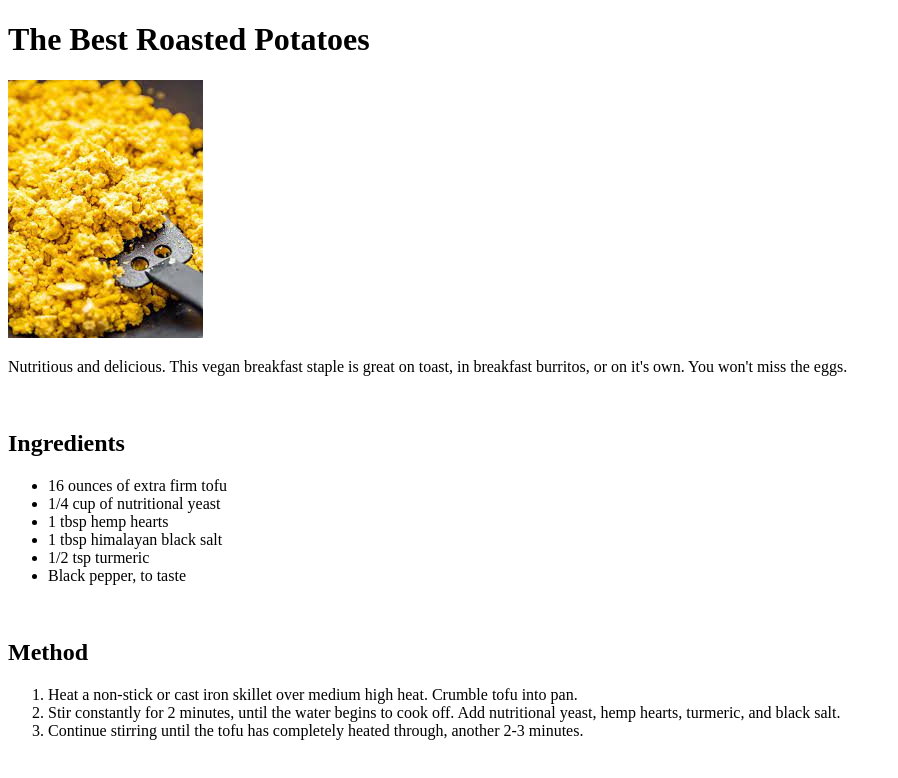
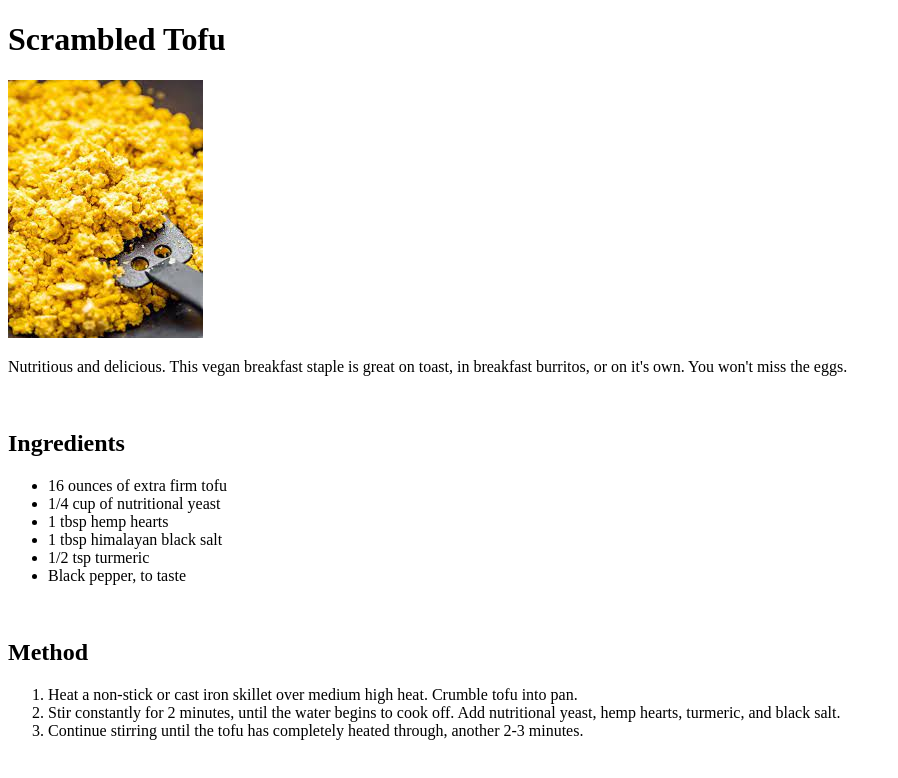
Before and after one commit to redzepova/odin-recipes, a plain HTML site: page scrambled-tofu.html in a window 1280 px wide. Shown: the whole page, without its empty margins (0-898 px from the left). Drawn offline with Linux system fonts and the light colour scheme.

Commit message:
Fixed page headline

```diff
--- a/scrambled-tofu.html
+++ b/scrambled-tofu.html
@@ -7,7 +7,7 @@
     <title>Scrambled Tofu</title>
 </head>
 <body>
-    <h1>The Best Roasted Potatoes</h1>
+    <h1>Scrambled Tofu</h1>
     <img src="images/scrambled-tofu.jpg" alt="Scrambled tofu in Cast Iron Skillet">
     <p> Nutritious and delicious. This vegan breakfast staple is great on toast, in
         breakfast burritos, or on it's own. You won't miss the eggs.
```
